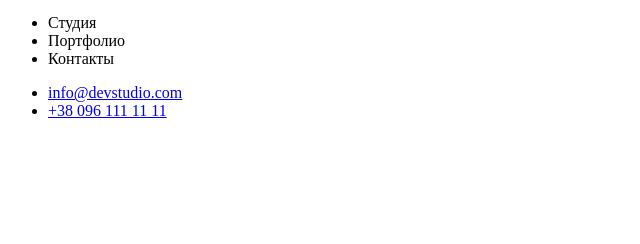
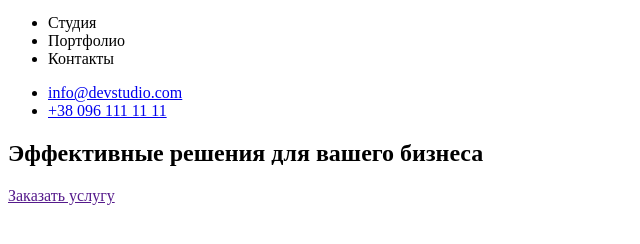
Before and after one commit to VitaliiTieliehin/goit-markup-hw-01, a plain HTML site: page index.html in a window 1280 px wide. Shown: the part 34-278 px from the top of the page, without its empty margins (0-640 px from the left). Drawn offline with Linux system fonts and the light colour scheme.

Commit message:
Добавляет hero

```diff
--- a/index.html
+++ b/index.html
@@ -23,6 +23,13 @@
         </ul>
 
     </head>
+    <!-- hero -->
+    <div>
+        <section>
+            <h1>Эффективные решения для вашего бизнеса</h1>
+            <a href="">Заказать услугу</a>
+        </section>
+    </div>
 
 </body>
 </html>
```
